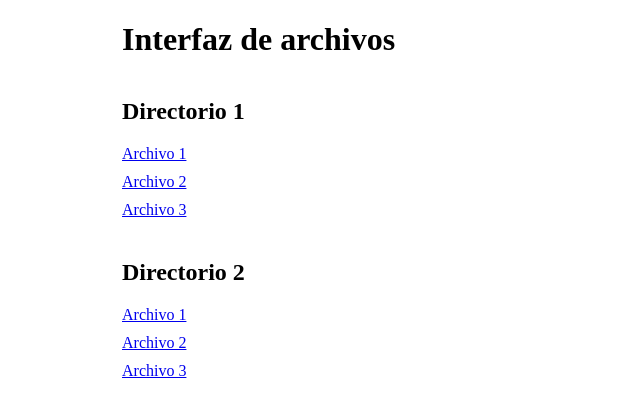
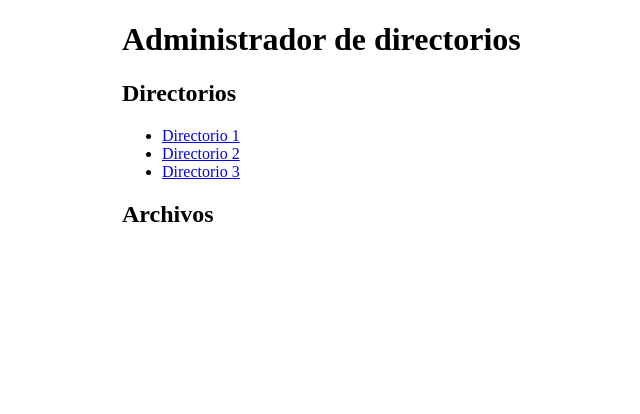
Before and after one commit to keplerhg/model-3d, a plain HTML site: page index.html in a window 1280 px wide. Shown: the whole page, without its empty margins (118-758 px from the left). Drawn offline with Linux system fonts and the light colour scheme.

Commit message:
Update index.html

```diff
--- a/index.html
+++ b/index.html
@@ -2,38 +2,24 @@
 <html>
   <head>
     <meta charset="UTF-8">
-    <title>Interfaz de archivos</title>
+    <title>Administrador de directorios</title>
     <link rel="stylesheet" href="style.css">
   </head>
   <body>
     <div class="container">
-      <h1>Interfaz de archivos</h1>
-      <div class="directory">
-        <h2>Directorio 1</h2>
+      <h1>Administrador de directorios</h1>
+      <div class="directories">
+        <h2>Directorios</h2>
         <ul>
-          <li><a href="#">Archivo 1</a></li>
-          <li><a href="#">Archivo 2</a></li>
-          <li><a href="#">Archivo 3</a></li>
+          <li><a href="#" data-path="./directorio1">Directorio 1</a></li>
+          <li><a href="#" data-path="./directorio2">Directorio 2</a></li>
+          <li><a href="#" data-path="./directorio3">Directorio 3</a></li>
         </ul>
       </div>
-      <div class="directory">
-        <h2>Directorio 2</h2>
+      <div class="files">
+        <h2>Archivos</h2>
         <ul>
-          <li><a href="#">Archivo 1</a></li>
-          <li><a href="#">Archivo 2</a></li>
-          <li><a href="#">Archivo 3</a></li>
         </ul>
-      </div>
-    </div>
-
-    <div class="modal">
-      <div class="modal-content">
-        <h2>Editar archivo</h2>
-        <form>
-          <label for="file-content">Contenido del archivo:</label>
-          <textarea id="file-content"></textarea>
-          <button type="submit">Guardar</button>
-        </form>
       </div>
     </div>
 
```
